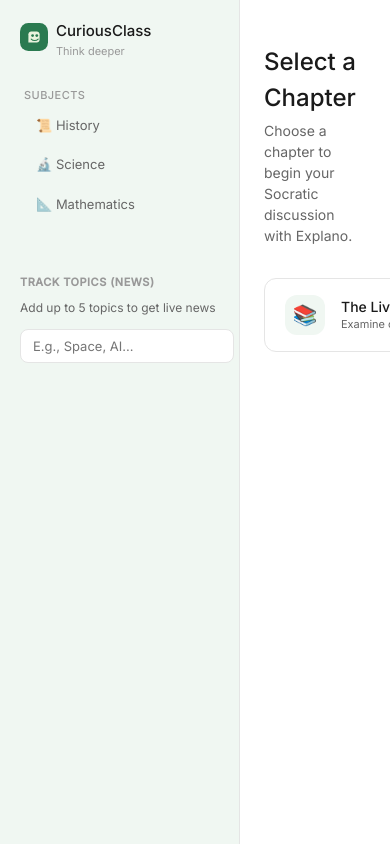
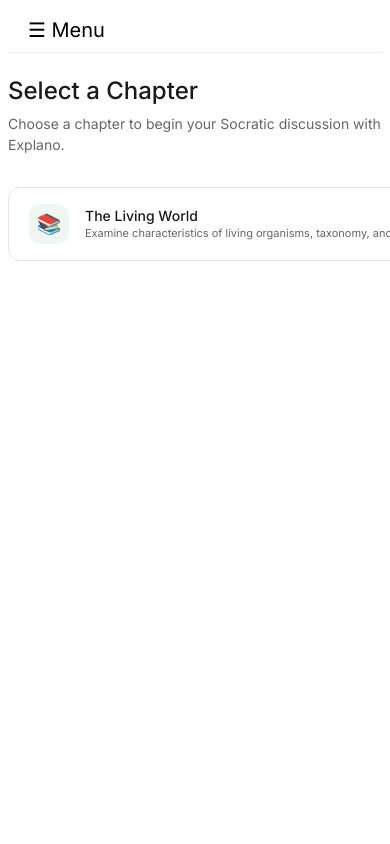
Before and after one commit to harshitmathur456/Curious-Class, a Next.js app: page /student/biology in a window 390 px wide. Built offline with nearby package versions, Linux system fonts and the light colour scheme.

Commit message:
Make sidebars collapsible on mobile screens

```diff
--- a/src/app/student/student-chat.css
+++ b/src/app/student/student-chat.css
@@ -1256,3 +1256,38 @@
 .sc-change-chapter-btn:hover {
   color: var(--color-primary-dark);
 }
+
+/* --- Mobile Responsiveness ----------------------------------------- */
+@media (max-width: 768px) {
+  .sc-sidebar, .sc-right-sidebar {
+    display: none;
+    position: absolute;
+    top: 0;
+    bottom: 0;
+    z-index: 100;
+    background: var(--color-bg-white);
+    box-shadow: 0 0 15px rgba(0,0,0,0.1);
+  }
+  .sc-sidebar.mobile-open {
+    display: flex;
+    left: 0;
+  }
+  .sc-right-sidebar.mobile-open {
+    display: flex;
+    right: 0;
+  }
+  .sc-mobile-toggle {
+    display: flex !important;
+  }
+  .sc-main {
+    padding: var(--space-sm) !important;
+  }
+}
+.sc-mobile-toggle {
+  display: none;
+  background: none;
+  border: none;
+  cursor: pointer;
+  padding: 8px;
+  color: var(--color-text-secondary);
+}
--- a/src/app/student/student-chat.js
+++ b/src/app/student/student-chat.js
@@ -198,6 +198,8 @@ export default function StudentChat({ subject = null }) {
   const [isListening, setIsListening] = useState(false);
   const recognitionRef = useRef(null);
   const [isTyping, setIsTyping] = useState(false);
+  const [isLeftSidebarOpen, setIsLeftSidebarOpen] = useState(false);
+  const [isRightSidebarOpen, setIsRightSidebarOpen] = useState(false);
   const chatEndRef = useRef(null);
   const inputRef = useRef(null);
   const [followUpIndex, setFollowUpIndex] = useState(0);
@@ -684,7 +686,8 @@ export default function StudentChat({ subject = null }) {
     ) :
     <div className="sc-layout">
       {/* ── Left Sidebar ── */}
-      <aside className="sc-sidebar">
+      <aside className={`sc-sidebar ${isLeftSidebarOpen ? 'mobile-open' : ''}`}>
+        <button className="sc-mobile-toggle" onClick={() => setIsLeftSidebarOpen(false)} style={{ position: 'absolute', right: '10px', top: '10px' }}>✕</button>
         <div className="sc-sidebar-top">
           {/* Logo */}
           <div className="sc-logo">
@@ -811,6 +814,10 @@ export default function StudentChat({ subject = null }) {
       </aside>
 
       <main className="sc-main" style={!activeTopic ? { padding: "var(--space-2xl)", overflowY: "auto" } : {}}>
+        <div className="sc-mobile-toggle" style={{ display: 'none', justifyContent: 'space-between', padding: '10px 20px', borderBottom: '1px solid #eee', background: 'white' }}>
+          <button onClick={() => setIsLeftSidebarOpen(!isLeftSidebarOpen)} style={{ background: 'none', border: 'none', fontSize: '20px' }}>☰ Menu</button>
+          {activeTopic && <button onClick={() => setIsRightSidebarOpen(!isRightSidebarOpen)} style={{ background: 'none', border: 'none', fontSize: '20px' }}>📘 Hub</button>}
+        </div>
         {!activeTopic ? (
           <div className="sc-topic-select-view">
             <div className="sc-tsv-header">
@@ -1122,7 +1129,8 @@ export default function StudentChat({ subject = null }) {
 
       {/* ── Right Sidebar (Knowledge Hub) ── */}
       {activeTopic && (
-        <aside className="sc-right-sidebar">
+        <aside className={`sc-right-sidebar ${isRightSidebarOpen ? 'mobile-open' : ''}`}>
+          <button className="sc-mobile-toggle" onClick={() => setIsRightSidebarOpen(false)} style={{ position: 'absolute', right: '10px', top: '10px' }}>✕</button>
           <h2 className="sc-rs-title">Knowledge Hub</h2>
 
           {/* Quizzes Section */}
--- a/src/app/teacher/teacher-dashboard.js
+++ b/src/app/teacher/teacher-dashboard.js
@@ -165,6 +165,7 @@ export default function TeacherDashboard() {
   }
 
   const [activeNav, setActiveNav] = useState("dashboard");
+  const [isSidebarOpen, setIsSidebarOpen] = useState(false);
   const [expandedAlerts, setExpandedAlerts] = useState({});
   const [selectedTopic, setSelectedTopic] = useState("");
   const [curriculumData, setCurriculumData] = useState({});
@@ -584,7 +585,8 @@ export default function TeacherDashboard() {
   return (
     <div className="td-layout">
       {/* ── Left Navigation ── */}
-      <nav className="td-nav">
+      <nav className={`td-nav ${isSidebarOpen ? 'mobile-open' : ''}`}>
+        <button className="td-mobile-toggle" onClick={() => setIsSidebarOpen(false)} style={{ position: 'absolute', right: '10px', top: '10px' }}>✕</button>
         <div className="td-nav-top">
           {/* Logo */}
           <div className="td-nav-logo">
@@ -644,6 +646,7 @@ export default function TeacherDashboard() {
         {/* Top Bar */}
         <header className="td-header">
           <div className="td-header-left" style={{ display: "flex", alignItems: "center", gap: "var(--space-md)" }}>
+            <button className="td-mobile-toggle" onClick={() => setIsSidebarOpen(true)}>☰</button>
             <div>
               <select
                 value={selectedClass}
```
Also changed, not shown: src/app/teacher/teacher-dashboard.css (+28 -0 lines).
